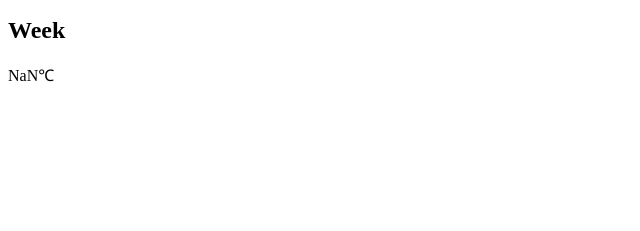
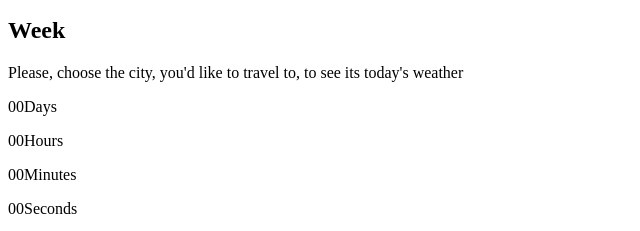
Before and after one commit to anetta999/test-trip-app, a React (Vite) app: page / in a window 1280 px wide. Shown: the part 750-981 px from the top of the page, without its empty margins (0-640 px from the left). Before the commit the page ends 852 px from the top, so only its background shows below. Built offline with nearby package versions, Linux system fonts and the light colour scheme.

Commit message:
created timer component

```diff
--- a/src/App.jsx
+++ b/src/App.jsx
@@ -2,6 +2,7 @@ import { useEffect } from "react";
 import { useState } from "react";
 import { SearchBar } from "./components/SearchBar/SearchBar";
 import { SideBar } from "./components/SideBar/SideBar";
+import { Timer } from "./components/Timer/Timer";
 import { TripList } from "./components/TripList/TripList";
 import { WeekList } from "./components/WeekList/WeekList";
 import initialTrips from "./data/trips.json";
@@ -37,7 +38,6 @@ function App() {
           return;
         }
         const { days } = await fetchTripForecast(params);
-        // console.log(days);
         setWeeks(days);
       } catch (error) {
         console.log(error);
@@ -68,7 +68,21 @@ function App() {
       <TripList trips={filteredTrips} getParams={getParams} />
       <h2>Week</h2>
       {weeks.length > 0 && <WeekList days={weeks} />}
-      <SideBar todayForecast={todayForecast} city={params.city} />
+      <aside>
+        {todayForecast && params.startDate ? (
+          <SideBar
+            todayForecast={todayForecast}
+            city={params.city}
+            startDate={params.startDate}
+          />
+        ) : (
+          <p>
+            Please, choose the city, you'd like to travel to, to see its today's
+            weather
+          </p>
+        )}
+        <Timer startDate={params.startDate} />
+      </aside>
     </>
   );
 }
--- a/src/components/SideBar/SideBar.jsx
+++ b/src/components/SideBar/SideBar.jsx
@@ -6,12 +6,10 @@ export const SideBar = ({ todayForecast, city }) => {
   const weatherIcon = getWeatherIcon(icon);
   return (
     <>
-      <aside>
-        <h3>{getDayOfWeek(datetime)}</h3>
-        {weatherIcon && <img src={weatherIcon} alt={icon} />}
-        <p>{roundTemperature(temp)}&#8451;</p>
-        <p>{city}</p>
-      </aside>
+      <h3>{getDayOfWeek(datetime)}</h3>
+      {weatherIcon && <img src={weatherIcon} alt={icon} />}
+      <p>{roundTemperature(temp)}&#8451;</p>
+      <p>{city}</p>
     </>
   );
 };
--- /dev/null
+++ b/src/components/Timer/Timer.jsx
@@ -0,0 +1,51 @@
+import { useEffect } from "react";
+import { useState } from "react";
+
+export const Timer = ({ startDate }) => {
+  const [days, setDays] = useState(0);
+  const [hours, setHours] = useState(0);
+  const [minutes, setMinutes] = useState(0);
+  const [seconds, setSeconds] = useState(0);
+
+  const deadline = startDate;
+
+  const setTime = () => {
+    if (deadline) {
+      const time = Date.parse(deadline) - Date.now();
+
+      setDays(Math.max(Math.floor(time / (1000 * 60 * 60 * 24))));
+      setHours(Math.max(Math.floor((time / (1000 * 60 * 60)) % 24)));
+      setMinutes(Math.max(Math.floor((time / 1000 / 60) % 60)));
+      setSeconds(Math.max(Math.floor((time / 1000) % 60)));
+    }
+  };
+
+  useEffect(() => {
+    const interval = setInterval(() => setTime(deadline), 1000);
+
+    return () => clearInterval(interval);
+  }, [deadline]);
+
+  return (
+    <>
+      <div>
+        <p>
+          <span>{startDate ? days : "00"}</span>
+          <span>Days</span>
+        </p>
+        <p>
+          <span>{startDate ? hours : "00"}</span>
+          <span>Hours</span>
+        </p>
+        <p>
+          <span>{startDate ? minutes : "00"}</span>
+          <span>Minutes</span>
+        </p>
+        <p>
+          <span>{startDate ? seconds : "00"}</span>
+          <span>Seconds</span>
+        </p>
+      </div>
+    </>
+  );
+};
--- a/src/components/WeekList/WeekList.jsx
+++ b/src/components/WeekList/WeekList.jsx
@@ -4,7 +4,7 @@ export const WeekList = ({ days }) => {
   return (
     <>
       <ul>
-        {days.map((day) => {
+        {days.slice(0, 7).map((day) => {
           return (
             <li key={day.datetimeEpoch}>
               <WeekItem day={day} />
--- a/src/data/trips.json
+++ b/src/data/trips.json
@@ -10,7 +10,7 @@
     "id": "2",
     "img": "https://upload.wikimedia.org/wikipedia/commons/thumb/a/a6/Brandenburger_Tor_abends.jpg/1200px-Brandenburger_Tor_abends.jpg",
     "city": "Tokyo",
-    "startDate": "18.03.24",
+    "startDate": "22.03.24",
     "endDate": "30.03.24"
   }
 ]
```
